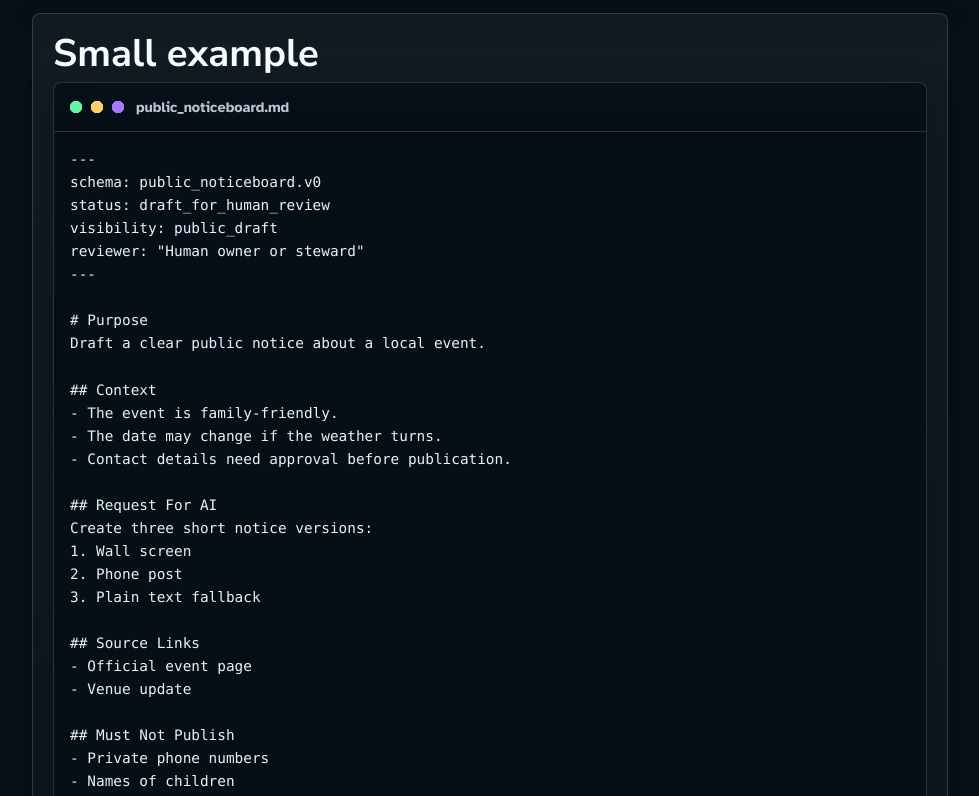
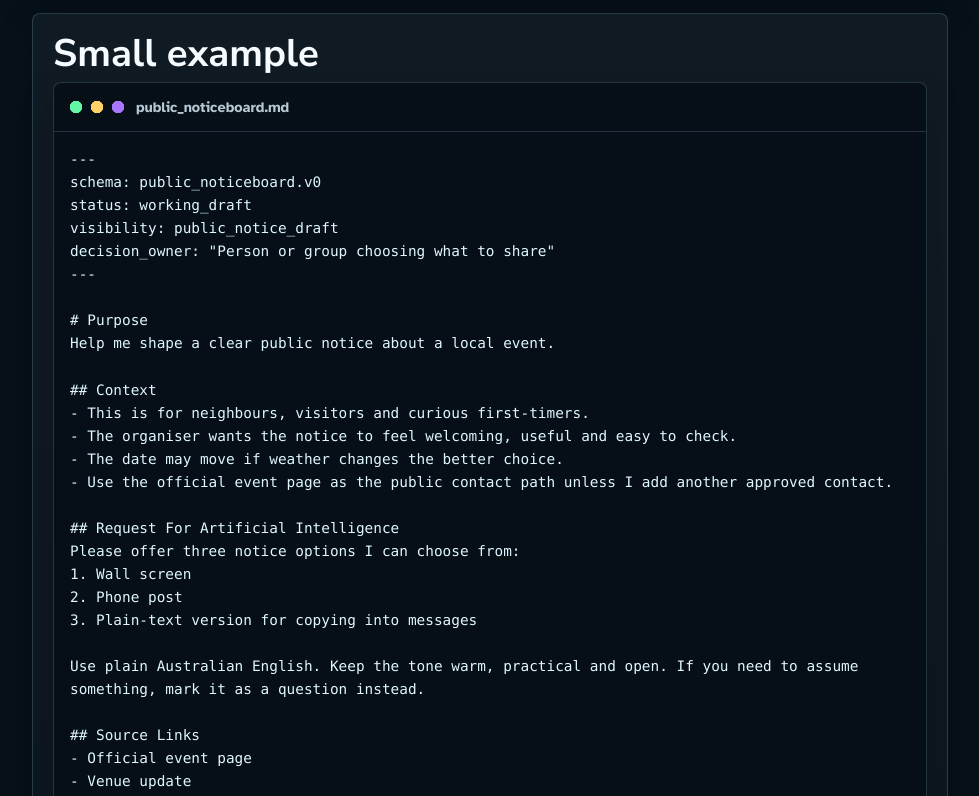
Before and after one commit to auraofintelligence/how-to-use-md-with-ai, a website: page pages/guide.html in a window 1280 px wide. Shown: the part 1444-2240 px from the top of the page, without its empty margins (272-1251 px from the left). Drawn offline with Linux system fonts and the light colour scheme.

Commit message:
Make guide example self-sovereign

```diff
--- a/pages/guide.html
+++ b/pages/guide.html
@@ -91,37 +91,42 @@
               <div class="window-bar"><span></span><strong>public_noticeboard.md</strong></div>
               <pre><code>---
 schema: public_noticeboard.v0
-status: draft_for_human_review
-visibility: public_draft
-reviewer: "Human owner or steward"
+status: working_draft
+visibility: public_notice_draft
+decision_owner: "Person or group choosing what to share"
 ---
 
 # Purpose
-Draft a clear public notice about a local event.
+Help me shape a clear public notice about a local event.
 
 ## Context
-- The event is family-friendly.
-- The date may change if the weather turns.
-- Contact details need approval before publication.
+- This is for neighbours, visitors and curious first-timers.
+- The organiser wants the notice to feel welcoming, useful and easy to check.
+- The date may move if weather changes the better choice.
+- Use the official event page as the public contact path unless I add another approved contact.
 
-## Request For AI
-Create three short notice versions:
+## Request For Artificial Intelligence
+Please offer three notice options I can choose from:
 1. Wall screen
 2. Phone post
-3. Plain text fallback
+3. Plain-text version for copying into messages
+
+Use plain Australian English. Keep the tone warm, practical and open. If you need to assume something, mark it as a question instead.
 
 ## Source Links
 - Official event page
 - Venue update
 
-## Must Not Publish
-- Private phone numbers
-- Names of children
-- Unconfirmed ticket details
+## My Sharing Boundary
+For this public version, I want to keep these out:
+- Private phone numbers or private messages
+- Children's names unless their family or guardian has approved them
+- Ticket details I have not checked yet
 
 ## Review Notes
-- Check date and time.
-- Ask organiser before posting.</code></pre>
+- Please flag anything that sounds too certain, bossy or made up.
+- Please ask what still needs checking before the organiser shares it.
+- The organiser or steward makes the final choice.</code></pre>
             </div>
           </section>
 
--- a/styles.css
+++ b/styles.css
@@ -458,6 +458,8 @@ select {
   margin: 0;
   padding: 1rem;
   overflow: auto;
+  white-space: pre-wrap;
+  overflow-wrap: anywhere;
   color: #dff6ff;
   font-size: .9rem;
 }
```
Also changed, not shown: tests/guide.spec.js (added, +21 -0 lines).
